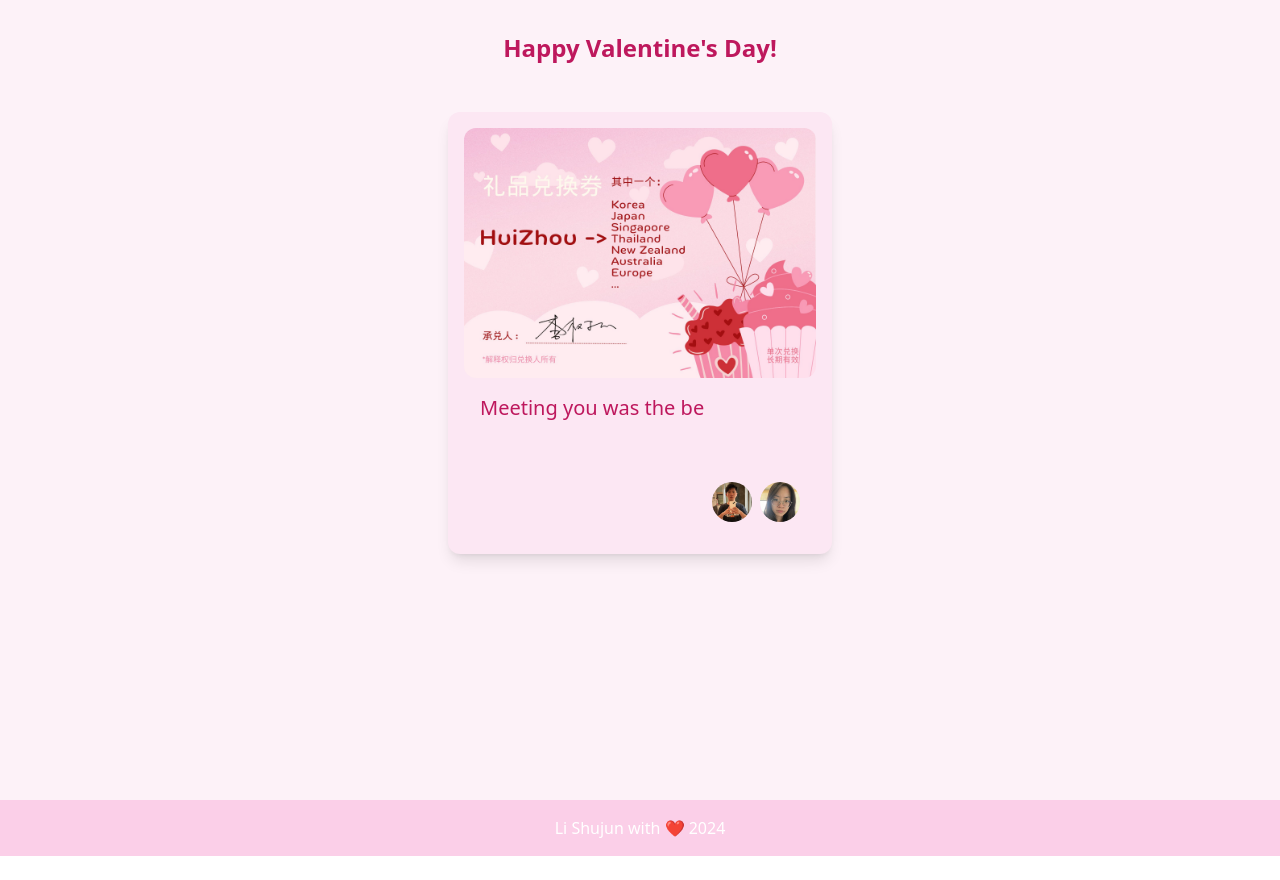
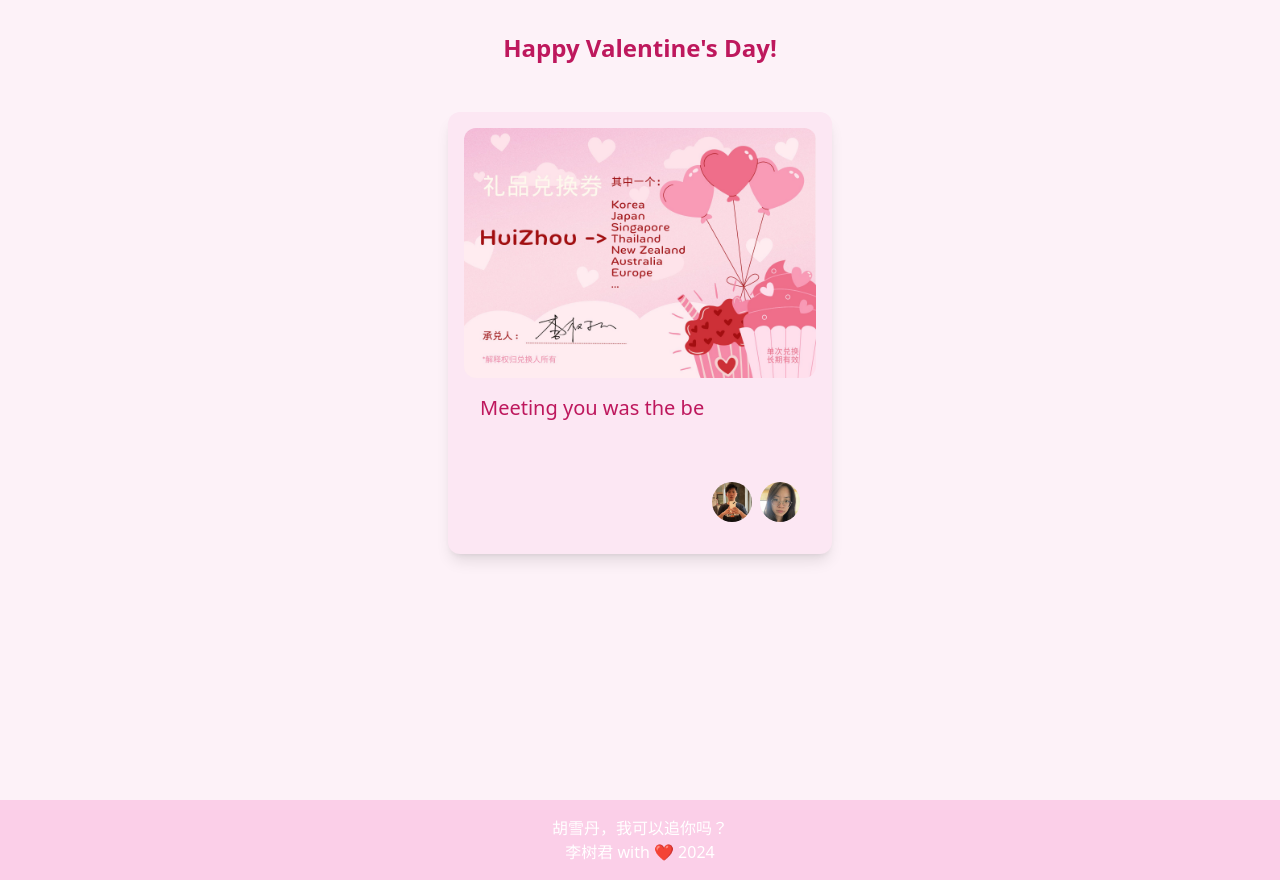
Before and after one commit to nosinxever/shirdn, a Next.js app: page / in a window 1280 px wide. Before the commit the page ends 856 px from the top, so only its background shows below. Built offline with nearby package versions, Linux system fonts and the light colour scheme.

Commit message:
update footer

```diff
--- a/src/app/components/Footer.js
+++ b/src/app/components/Footer.js
@@ -2,7 +2,8 @@
 export default function Footer() {
     return (
       <footer className="bg-pink-200 text-white text-center p-4">
-        <p>Li Shujun with ❤️ 2024 </p>
+        <p> 胡雪丹，我可以追你吗？ </p>
+        <p>李树君 with ❤️ 2024 </p>
       </footer>
     );
   }
```
